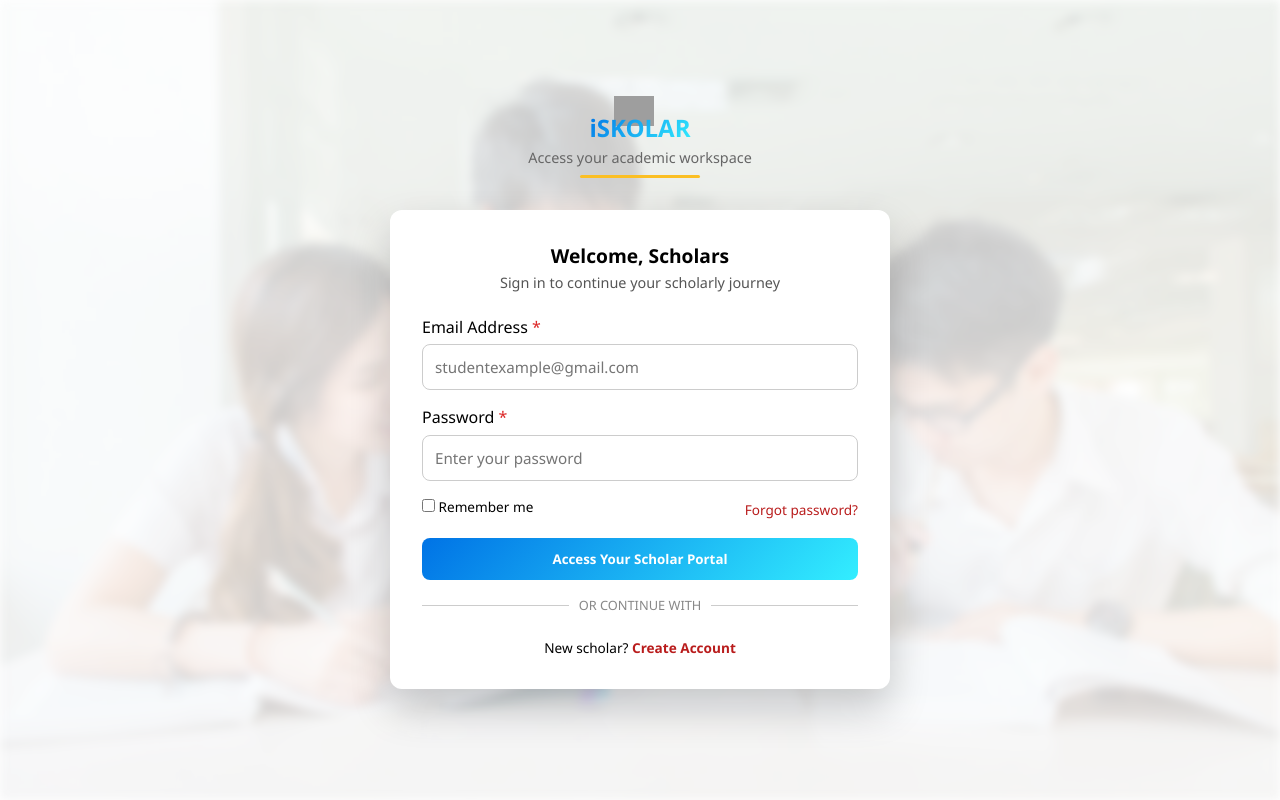
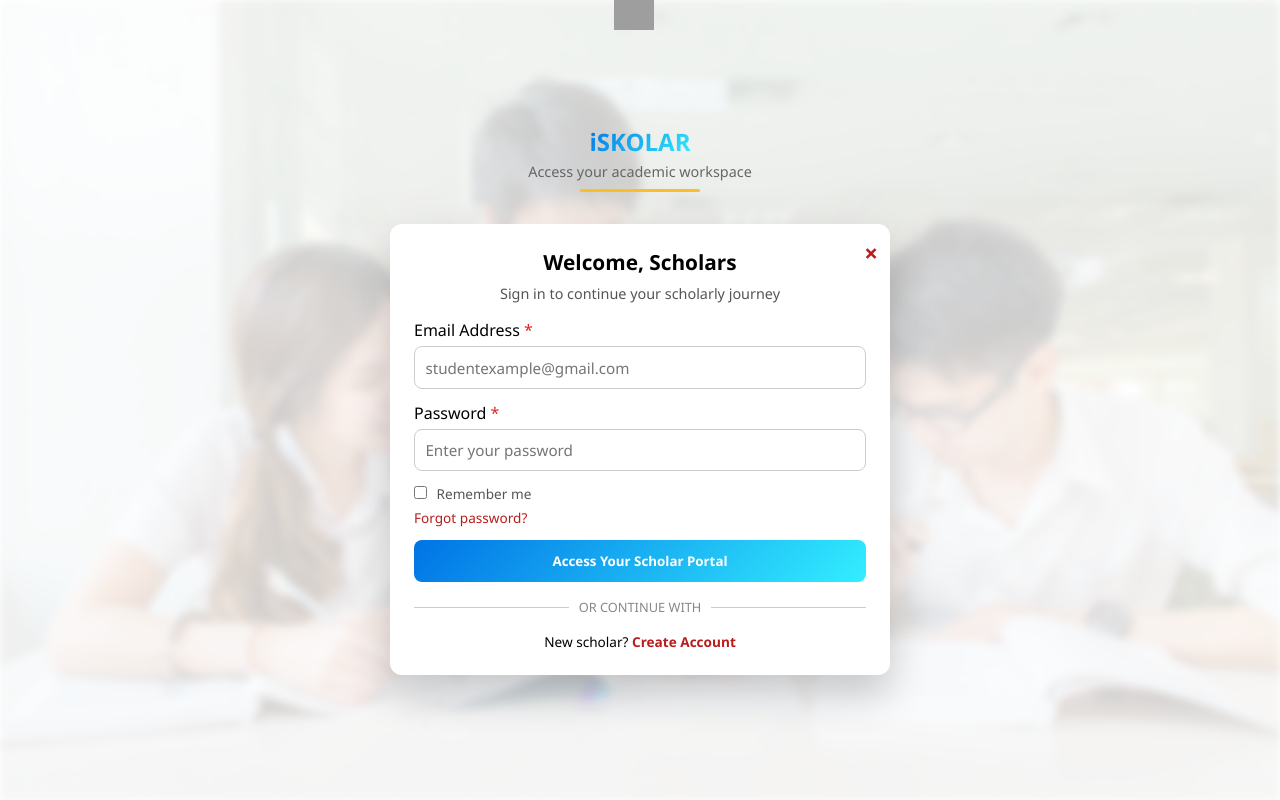
Before and after one commit to crimuru/iskolarproject, a Django app: page /login/ in a window 1280 px wide. Run offline with Django 5.2, Linux system fonts and the light colour scheme; grey boxes are pictures that could not be loaded.

Commit message:
fix(login/signup): updated pages and CSS

```diff
--- a/iSKOLAR/static/login1.css
+++ b/iSKOLAR/static/login1.css
@@ -73,7 +73,7 @@
     font-weight: bold;
 }
 
-/* Logo Section - now outside the card */
+/* Logo Section */
 .logo {
   text-align: center;
   margin-bottom: 1rem;
@@ -107,6 +107,28 @@
   border-radius: 12px;
   padding: 2rem;
   box-shadow: 0 20px 40px rgba(0,0,0,0.2);
+  position: relative; /* needed for X button positioning */
+}
+
+/* X Close Button */
+.close-btn {
+  position: absolute;
+  top: 12px;
+  right: 12px;
+  font-size: 24px;
+  font-weight: bold;
+  color: #b91c1c;
+  text-decoration: none;
+  cursor: pointer;
+  z-index: 10;
+  transition: color 0.2s ease, transform 0.2s ease;
+}
+.close-btn:hover {
+  color: #fff;
+  background-color: #b91c1c;
+  border-radius: 50%;
+  padding: 2px 6px;
+  transform: scale(1.1);
 }
 
 /* Welcome Text */
@@ -170,7 +192,6 @@ form input[type="password"] {
   cursor: pointer;
   transition: background 0.2s;
 }
-
 .login-btn:hover {
    background: var(--ring);
    color: white;
--- a/iSKOLAR/static/signup.css
+++ b/iSKOLAR/static/signup.css
@@ -218,3 +218,145 @@ form input:focus {
 .register a:hover {
   text-decoration: underline;
 }
+
+/* Keep your original CSS but adjust spacing for compactness */
+
+/* Card */
+.login-card {
+  background-color: white;
+  max-width: 500px;
+  width: 100%;
+  border-radius: 12px;
+  padding: 1.5rem; /* tighter than original 2rem */
+  box-shadow: 0 20px 40px rgba(0,0,0,0.2);
+  position: relative; /* for X button */
+}
+
+/* X Close Button */
+.close-btn {
+  position: absolute;
+  top: 12px;
+  right: 12px;
+  font-size: 24px;
+  font-weight: bold;
+  color: #b91c1c;
+  text-decoration: none;
+  cursor: pointer;
+  z-index: 10;
+  transition: color 0.2s ease, transform 0.2s ease;
+}
+.close-btn:hover {
+  color: #fff;
+  background-color: #b91c1c;
+  border-radius: 50%;
+  padding: 2px 6px;
+  transform: scale(1.1);
+}
+
+/* Titles */
+.login-card h2 {
+  font-size: 1.3rem;
+  font-weight: 600;
+  margin-bottom: 0.5rem; /* tighter */
+  text-align: center;
+}
+.desc {
+  font-size: 0.9rem;
+  color: #555;
+  text-align: center;
+  margin-bottom: 1rem; /* tighter */
+}
+
+/* Form labels & inputs spacing */
+form label {
+  display: block;
+  margin-bottom: 0.3rem; /* tighter */
+  font-weight: 500;
+}
+form input[type="text"],
+form input[type="email"],
+form input[type="password"] {
+  width: 100%;
+  padding: 0.65rem; /* tighter */
+  border: 1px solid #ccc;
+  border-radius: 8px;
+  font-size: 0.95rem;
+  margin-bottom: 0.8rem; /* tighter */
+  transition: border 0.2s, box-shadow 0.2s;
+}
+form input:focus {
+  border-color: var(--ring);
+  box-shadow: var(--gradient-hero);
+  outline: none;
+}
+
+/* Options and register link spacing */
+.options {
+  font-size: 0.85rem;
+  margin-bottom: 0.8rem; /* tighter */
+}
+.options input[type="checkbox"] {
+  margin-right: 6px;
+  accent-color: #8B1C2F;
+}
+.options a {
+  color: #b91c1c;
+  text-decoration: none;
+}
+.options a:hover {
+  text-decoration: underline;
+}
+
+.login-btn {
+  width: 100%;
+  background: var(--gradient-hero);
+  color: white;
+  padding: 0.75rem;
+  font-weight: 600;
+  border: none;
+  border-radius: 8px;
+  cursor: pointer;
+  transition: background 0.2s;
+}
+.login-btn:hover {
+   background: var(--ring);
+   color: white;
+}
+
+.divider {
+  text-align: center;
+  font-size: 0.8rem;
+  color: #888;
+  margin: 1rem 0;
+  position: relative;
+}
+.divider span {
+  background: #fff;
+  padding: 0 10px;
+  position: relative;
+  z-index: 1;
+}
+.divider::before {
+  content: '';
+  position: absolute;
+  height: 1px;
+  width: 100%;
+  top: 50%;
+  left: 0;
+  background: #ccc;
+  z-index: 0;
+}
+
+.register {
+  font-size: 0.85rem;
+  text-align: center;
+  margin-top: 1rem; /* tighter */
+}
+.register a {
+  color: #b91c1c;
+  font-weight: 600;
+  text-decoration: none;
+}
+.register a:hover {
+  text-decoration: underline;
+}
--- a/iSKOLAR/templates/login.html
+++ b/iSKOLAR/templates/login.html
@@ -5,7 +5,7 @@
   <meta charset="UTF-8" />
   <meta name="viewport" content="width=device-width, initial-scale=1.0" />
   <title>iSKOLAR Login</title>
-  <link rel="stylesheet" href="{% static 'login1.css' %}">
+  <link rel="stylesheet" href="{% static 'signup.css' %}"> <!-- Use signup.css for matching style -->
 </head>
 <body>
 
@@ -21,6 +21,9 @@
     </div>
 
     <div class="login-card">
+      <!-- X button -->
+      <a href="{% url 'iSKOLARapp' %}" class="close-btn">&times;</a>
+
       <h2>Welcome, Scholars</h2>
       <p class="desc">Sign in to continue your scholarly journey</p>
 
--- a/iSKOLAR/templates/signup.html
+++ b/iSKOLAR/templates/signup.html
@@ -21,6 +21,9 @@
     </div>
 
     <div class="login-card">
+      <!-- X button -->
+      <a href="{% url 'login' %}" class="close-btn">&times;</a>
+
       <h2>Create Your Scholar Account</h2>
       <p class="desc">Fill in the details below to get started</p>
 
```
